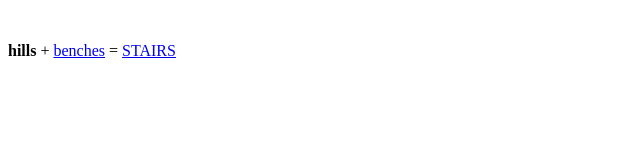
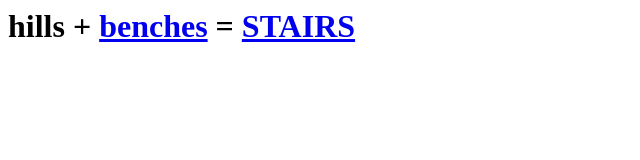
Before and after one commit to udioeater/hillswtf, a plain HTML site: page index.html in a window 1280 px wide. Shown: the whole page, without its empty margins (0-640 px from the left). Drawn offline with Linux system fonts and the light colour scheme.

Commit message:
h1 title

```diff
--- a/index.html
+++ b/index.html
@@ -1,6 +1,6 @@
 <html>
   <head></head>
-  <body><p>&nbsp;</p>
-    <p><strong>hills</strong> + <a href="http://benches.lol">benches</a> = <a href="http://stairs.ooo">STAIRS</a></p>
+  <body>
+    <h1><strong>hills</strong> + <a href="http://benches.lol">benches</a> = <a href="http://stairs.ooo">STAIRS</a></h1>
   </body>
 </html>
```
